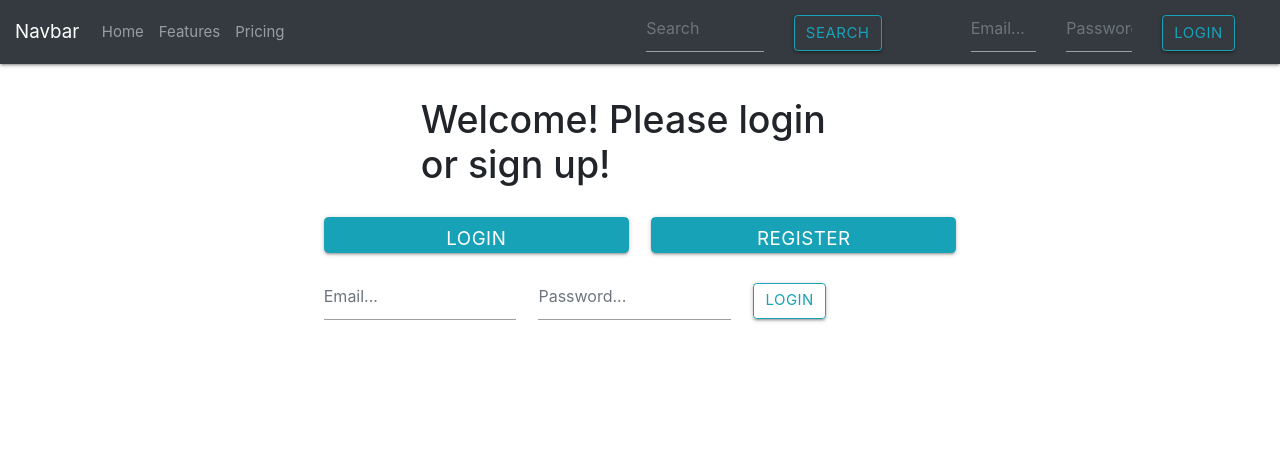
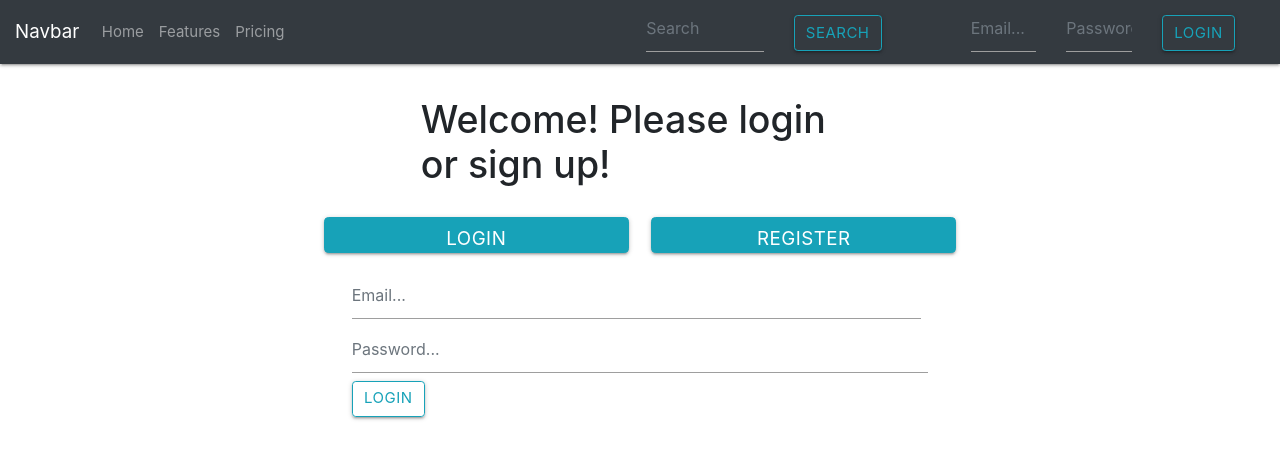
Before and after one commit to dwayne-jetski/book-store, a React (Create React App) app in the folder book-store-frontend/: page /login in a window 1280 px wide. Shown: the top 458 px of the page. Built offline with nearby package versions, Linux system fonts and the light colour scheme.

Commit message:
login now displays a differently formatted login based on whether its coming form the landing page or the navbar. Landing page is email stacked ontop of password ontop of login button, navbar is all 3 side by side.

```diff
--- a/book-store-frontend/src/Components/Auth/Login.js
+++ b/book-store-frontend/src/Components/Auth/Login.js
@@ -2,7 +2,7 @@ import React, { useState, useEffect } from 'react';
 import { Form, FormControl, Button, Col } from 'react-bootstrap';
 import useForm from '../UseForm/UseForm';
 
-function DisplayLogin(){
+function DisplayLogin(component){
 
     const login = () =>{
 
@@ -18,6 +18,15 @@ function DisplayLogin(){
     const { values, handleChange, handleSubmit } = useForm(login);
 
 
+    if(component === 'landing'){
+        return(
+            <Form inline onSubmit={handleSubmit}>
+                <FormControl type="email" placeholder="Email..." name="email" onChange={handleChange} value={values.email} className="mr-sm-2" />
+                <FormControl type="password" placeholder="Password..." name="password" onChange={handleChange} value={values.password} classNave = "mr-sm-2" />
+                <Button type="submit" variant="outline-info">Login</Button>
+            </Form>
+        )
+    } else if (component === 'navBar'){
         return(
             <Form inline onSubmit={handleSubmit}>
                 <Col>
@@ -30,7 +39,7 @@ function DisplayLogin(){
                     <Button type="submit" variant="outline-info">Login</Button>
                 </Col>
             </Form>
-        )
+        )}
 }
 
 export default DisplayLogin;
--- a/book-store-frontend/src/Components/Landing/Landing.jsx
+++ b/book-store-frontend/src/Components/Landing/Landing.jsx
@@ -44,7 +44,7 @@ function Landing () {
                 <Row>
                     <Col/>
 
-                        { authType === 'login' ? DisplayLogin() : DisplayRegistration() }
+                        { authType === 'login' ? DisplayLogin('landing') : DisplayRegistration() }
 
                     <Col/>
                 </Row>
--- a/book-store-frontend/src/Components/Navbar/Navbar.jsx
+++ b/book-store-frontend/src/Components/Navbar/Navbar.jsx
@@ -29,7 +29,7 @@ function MyNavBar() {
       </Col>
 
       <Col>
-        {DisplayLogin()}
+        {DisplayLogin('navBar')}
       </Col>
 
     </Navbar>
```
